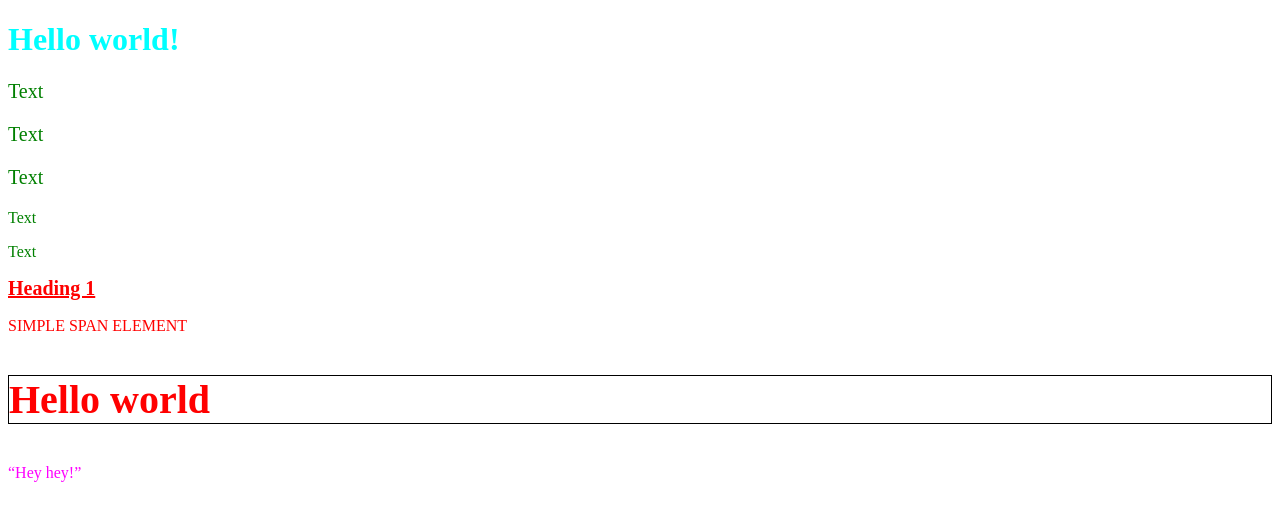
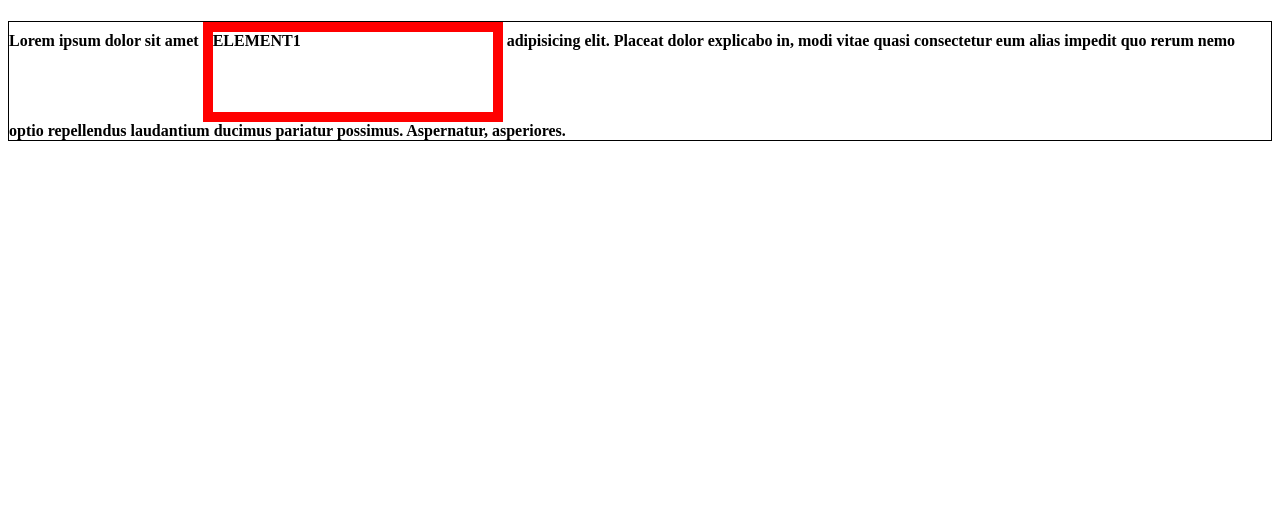
Before and after one commit to ZhurmanJulia/CSS, a plain HTML site: page index.html in a window 1280 px wide. Drawn offline with Linux system fonts and the light colour scheme.

Commit message:
Разбиралась с position
Немного сложно

```diff
--- a/index.html
+++ b/index.html
@@ -1,24 +1,18 @@
 <!DOCTYPE html>
 <html lang="en">
-<head>
-	<meta charset="UTF-8">
-	<meta http-equiv="X-UA-Compatible" content="IE=edge">
-	<meta name="viewport" content="width=device-width, initial-scale=1.0">
-	<title>Document</title>
-	<link rel="stylesheet" href="style.css">
-</head>
-<body>
-	<h1 class="simple">Hello world!</h1>
-	<p class="fz20">Text</p>
-	<p class="fz20">Text</p>
-	<p class="fz20">Text</p>
-	<p>Text</p>
-	<p>Text</p>
-	<h2 class="heading1 fz20">Heading 1</h2>
-	<span class="heading2">Simple span element</span>
-	<h3 id="heading">Hello world</h3>
+  <head>
+    <meta charset="utf-8" />
+    <title>CSS/CSS3 Basics</title>
+    <link rel="stylesheet" href="style.css" />
+  </head>
 
-	<q class="simple">Hey hey!</q>
-
-</body>
+  <body>
+    <h4>
+      Lorem ipsum dolor sit amet
+      <div class="test">ELEMENT1</div>
+      adipisicing elit. Placeat dolor explicabo in, modi vitae quasi consectetur
+      eum alias impedit quo rerum nemo optio repellendus laudantium ducimus
+      pariatur possimus. Aspernatur, asperiores.
+    </h4>
+  </body>
 </html>
--- a/style.css
+++ b/style.css
@@ -1,60 +1,41 @@
-/* Обращение ко всем элементам на странице*/
-* {
-	color: red;
-}
-/*Если на страницу добавить новые
-элементы с анологичными тегами, то стили будут применены к каждому из них*/
-p {
-	color: green;
-}
+body {
+	height: 1000px;
+  }
 
-h1 {
-	color: blue;
-}
-/*Данные стили будут пременены только к элементам с соответвующими классами*/
-.heading1 {
-	text-decoration: underline;
-}
+  h4 {
+	border: 1px solid black;
+	position: relative;
+  }
 
-.heading2 {
-	text-transform: uppercase;
-}
-
-/*Можно создать стиль и добавить классы тегам в HTML,
-чтобы, например, поменять размер шрифта*/
-.fz20 {
-	font-size: 20px;
-}
-
-/*ID на странице должен быть уникальным. Если нужно стилизировать элемент-то применить селектор класса,
- а если на элемент нужно добавить какую-то логику-то используется ID*/
-#heading {
-	font-size: 40px;
-	border: 1px solid black;
-}
-
-/*Вес селектора равен одному*/
-q {
-	color: blue;
-}
-/*Вес селектора 10*/
-.simple {
-	color: aqua;
-}
-/*Однако, такой же класс был добавлен и в заголовок <h1>,
-но нам не надо перекрашивать его, поэтому:*/
-/*Найди на странице все <q>, проверь,
-что у этих тегов должен быть class="simple" и, после этого, измени их цвет*/
-/*Вес селектора 11: 10 класс, 1 тэг, сумма=11*/
-q.simple {
-	color: red;
-}
-
-/*Если теперь мы хотим переопределить цвет цитаты,
-нужно создать селектор весом минимум 12
-То есть, мы берем глобальную обертку <body> и говорим,
-что в ней должна быть цитаты с class="simple"
-Вес селекторы становится 12!!*/
-body q.simple {
-	color: fuchsia;
-}
+  .test {
+	border: 10px solid red;
+	/*width и height устанавливают жетские размеры, а min... и max...
+	позволяют создавать более гибкие блоки с ограничениями*/
+	min-width: 100px;
+	min-width: 300px;
+	height: 100px;
+	display: inline-block;
+	box-sizing: border-box;
+	/*прописывать не нужно. Элемент остается в основном потоке
+	документов*/
+	/*position: static;*/
+	/*Относительное позиционирование.
+	Элемент сформировал новый поток.
+	Теперь положением данного элемента мы можем управлять!
+	Управлять с помощью top и right, например.
+	Место, которое занимал элемент, остается незаполненным!*/
+	/*position: relative;*/
+	/*Показывают откуда оттолкнуть элемент. Если top, то оттолкнуть
+	сверху-вниз, если right, то оттолкнуть справа-налево*/
+	/*top: 20px;
+	right: 20px;*/
+	/*Основной поток теряет свзять с элементом-никакого пустого места
+	не остается
+	Если элементу задается position: absolute и нет
+	ни одного элменета родителя, позиционирование котрого
+	было бы отлично от статик, то исходный элемент позиционируется относительно
+	окна браузера*/
+	/*position: absolute;*/
+	/*Позиция будет всегда отсчитываться от края окна браузера*/
+	/*position: fixed;*/
+  }
```
